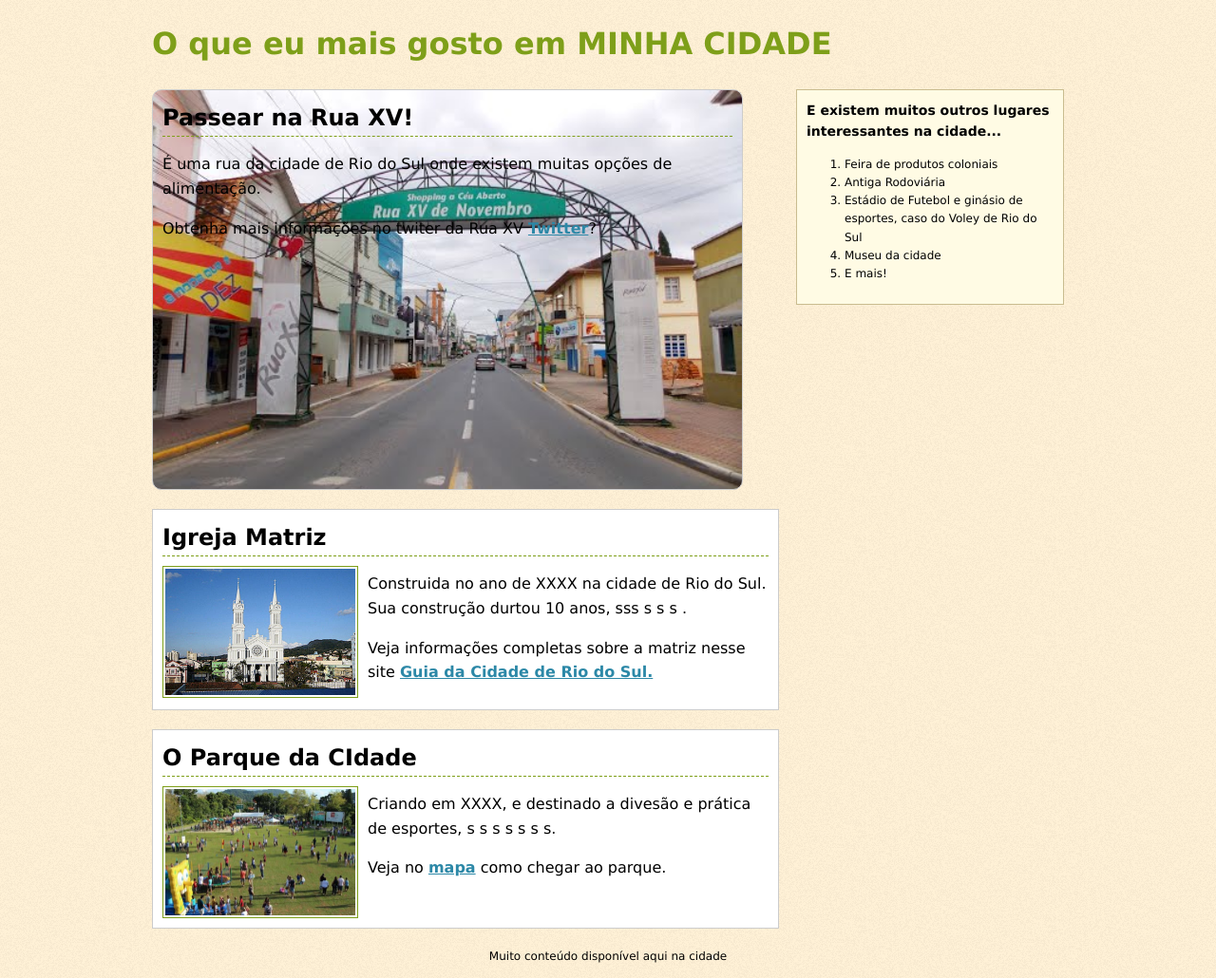
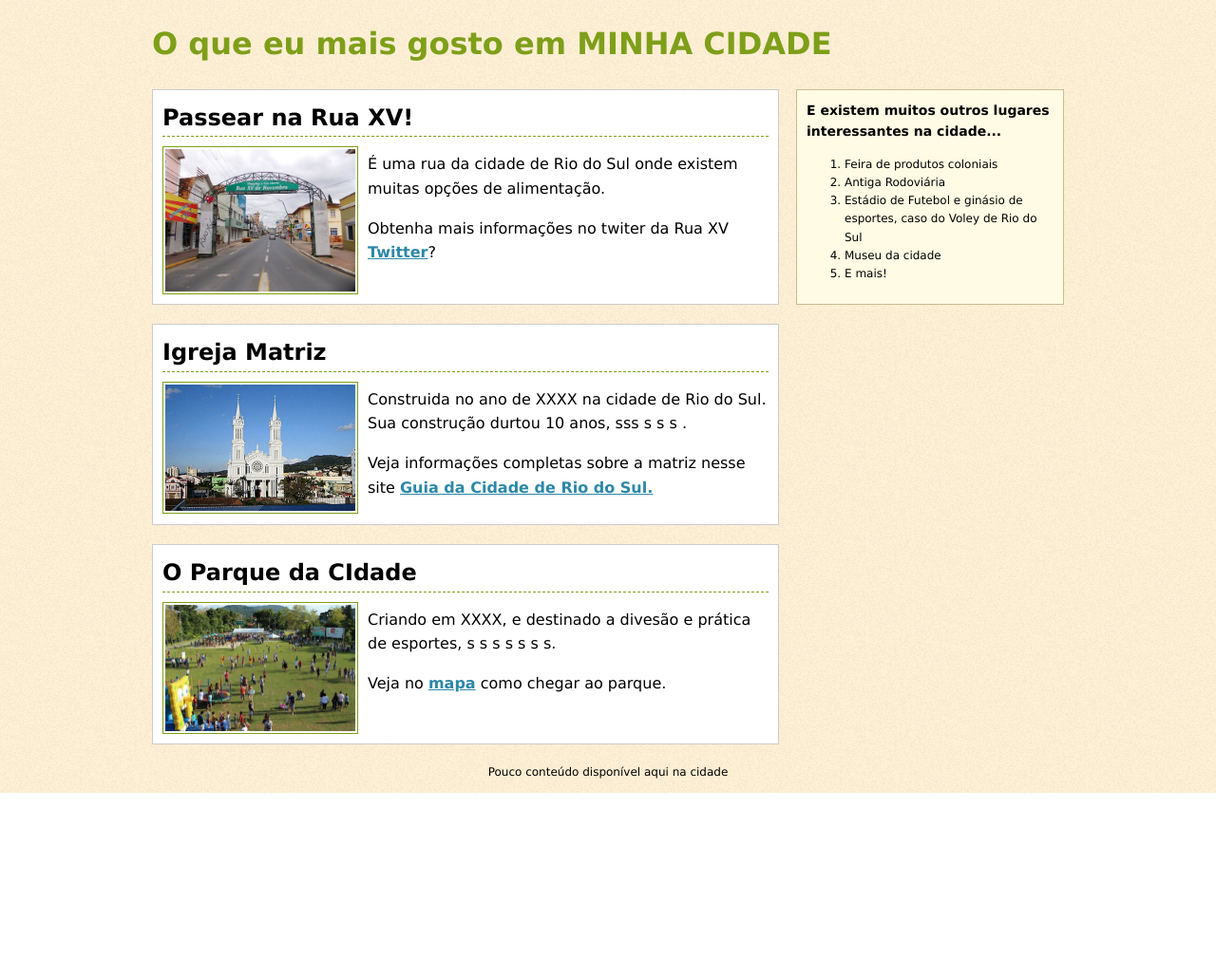
Before and after one commit to DavidRusycki/aula_css, a PHP site: page / in a window 1280 px wide. Shown: the whole page at 95% size. After the commit the page ends 835 px from the top, so only its background shows below. Run offline with PHP 8.4, Linux system fonts and the light colour scheme.

Commit message:
correção do refatoramento david

```diff
--- a/pagina_refatoracao_tags_html5/css/site.css
+++ b/pagina_refatoracao_tags_html5/css/site.css
@@ -28,7 +28,7 @@ section {
     width: 660px;
 }
 
-.lateral {
+aside {
     background-color: #FFFBE4;
     border: 1px solid #C9BC8F;
     float: right;
@@ -36,16 +36,16 @@ section {
     width: 260px;
 }
 
-.lateral h3 {
+aside h3 {
     font-size: 14px;
     margin-top: 0;
 }
 
-.lateral ol {
+aside ol {
     font-size: 12px;
 }
 
-.artigo {
+article {
     background-color: #FFF;
     border-color: #CCC #999 #999 #CCC;
     border: 1px solid #CCC;
@@ -54,17 +54,17 @@ section {
     padding: 10px;
 }
 
-.artigo h2 {
+article h2 {
     border-bottom: 1px dashed #7E9F19;
     margin: 0;
 }
 
-.artigo a {
+article a {
     color: #2C88A7;
     font-weight: bold;
 }
 
-.artigo img {
+article img {
     border: 1px solid #7E9F19;
     float: left;
     margin: 10px 10px 0 0;
@@ -75,17 +75,7 @@ section {
     clear: both;
 }
 
-.rodape {
+footer {
     font-size: 12px;
     text-align: center;
 }
-
-.rua {
-    background-image: url(../images/ruaxv.jpg);
-    background-repeat: no-repeat;
-    background-size: cover;
-    border-radius: 10px;
-    height: 400px;
-    width: 600px;
-    vertical-align: middle;
-}
--- a/pagina_refatoracao_tags_html5/index.html
+++ b/pagina_refatoracao_tags_html5/index.html
@@ -13,8 +13,10 @@
     <main>
         <h1><a href='#'>O que eu mais gosto em MINHA CIDADE</a></h1>
         <section>
-            <article class="artigo rua">
+            <article>
                 <h2>Passear na Rua XV!</h2>
+                <img src='images/ruaxv.jpg' width="200"
+                    alt='Foto da da rua xv'>
                 <p>É uma rua da cidade de Rio do Sul onde existem muitas opções de alimentação.</p>
                 <p>Obtenha mais informações no twiter da Rua XV <a href='https://twitter.com/search/Rua XV Rio do Sul'
                         target='_blank'>Twitter</a>?</p>
@@ -25,7 +27,7 @@
                 -->
             </article>
 
-            <article class="artigo">
+            <article>
                 <h2>Igreja Matriz</h2>
                 <img src='images/matriz.jpg' width="200"
                     alt='Foto da Igreja Matriz de Rio do Sul, Autoria de NOME DO AUTOR'>
@@ -35,7 +37,7 @@
                 <div class='clear'></div>
             </article>
 
-            <article class="artigo">
+            <article>
                 <h2>O Parque da CIdade</h2>
                 <img src='images/parque.jpg' width="200"
                     alt='O Parque Harru Hobbus, mais informações em: http://google.com'>
@@ -47,7 +49,7 @@
             </article>
         </section>
 
-        <aside class="lateral">
+        <aside>
             <h3>E existem muitos outros lugares interessantes na cidade...</h3>
             <ol>
                 <li>Feira de produtos coloniais</li>
@@ -57,8 +59,8 @@
                 <li>E mais!</li>
             </ol>
         </aside>
-        <footer class='clear rodape'>
-            <p>Muito conteúdo disponível aqui na cidade</p>
+        <footer class='clear'>
+            <p>Pouco conteúdo disponível aqui na cidade</p>
         </footer>
     </main>
 </body>
```
